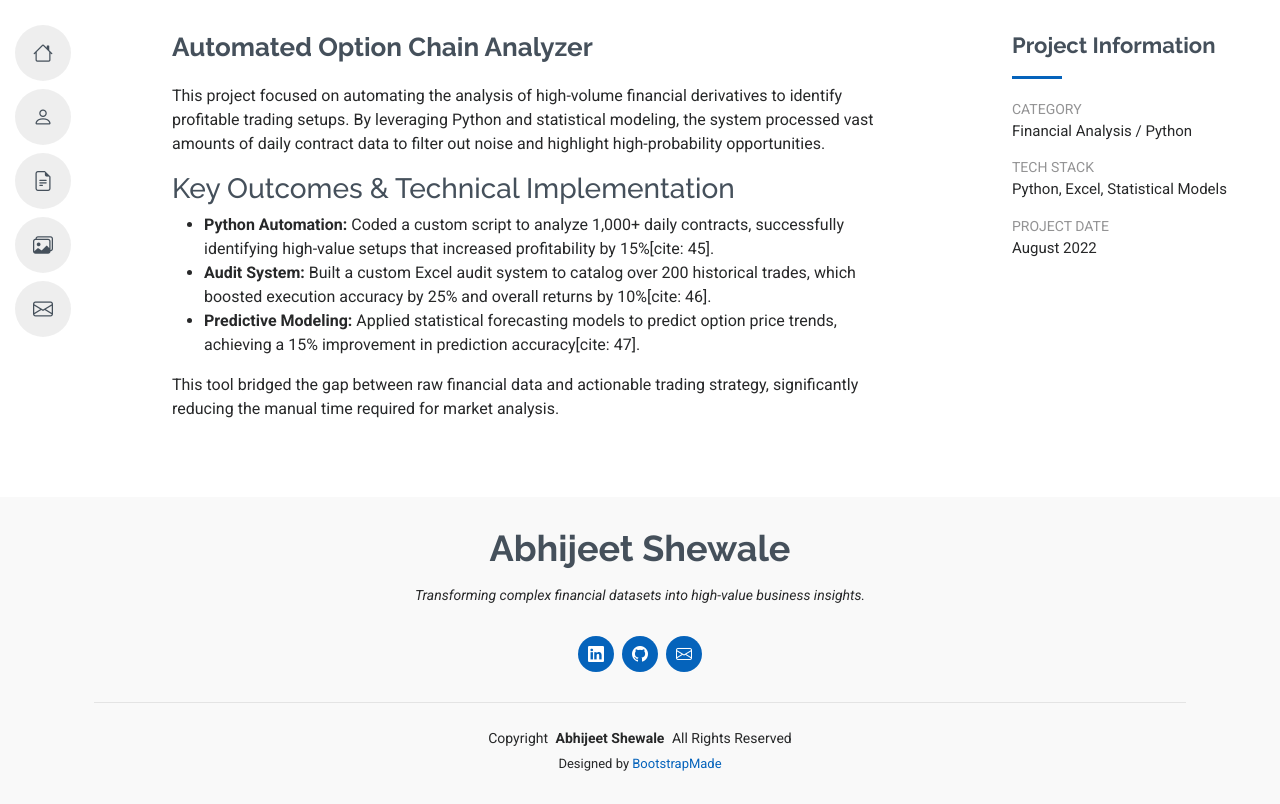
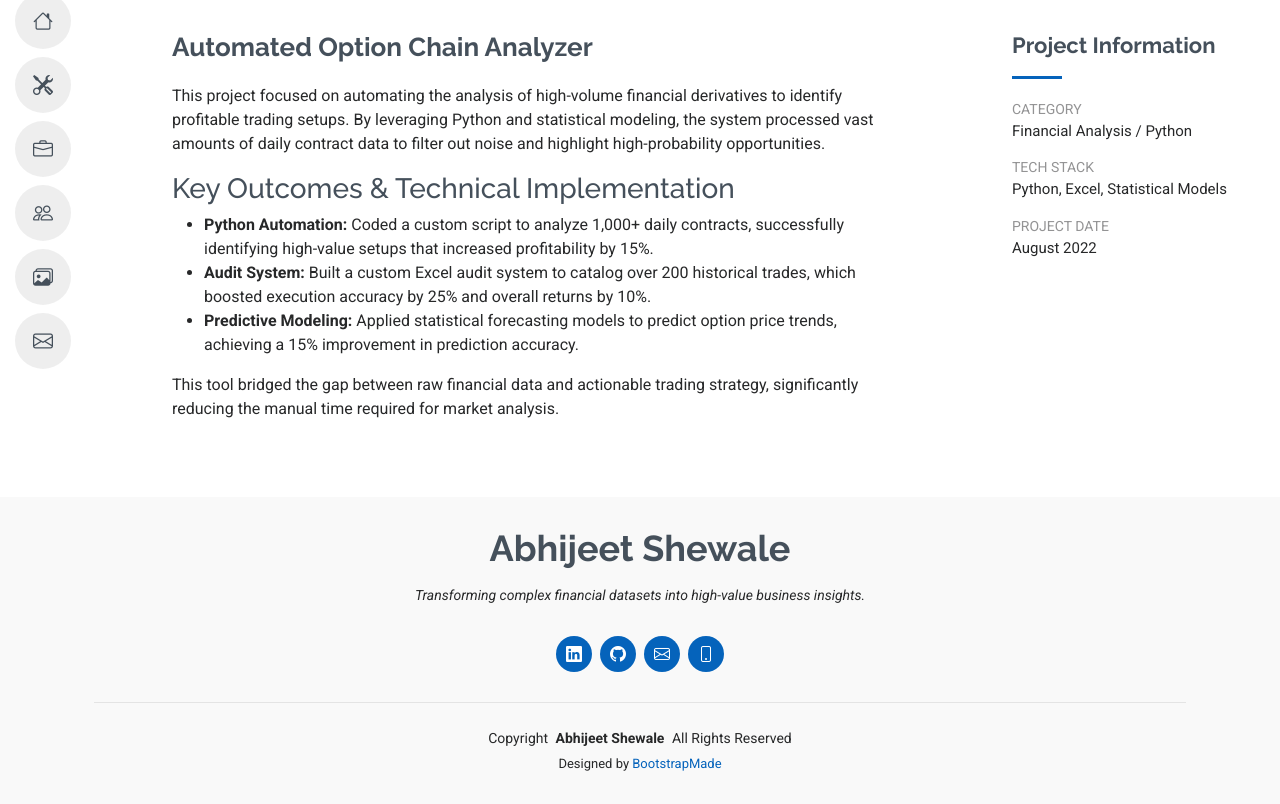
Before and after one commit to abhijeetshewale369/abhijeet_shewale_website, a plain HTML site: page portfolio-details-2.html in a window 1280 px wide. Shown: the part 205-1009 px from the top of the page. Drawn offline with Linux system fonts and the light colour scheme.

Commit message:
Revise portfolio-details-2.html content and links
Updated project details and links in the portfolio page.

```diff
--- a/portfolio-details-2.html
+++ b/portfolio-details-2.html
@@ -33,8 +33,9 @@
     <nav id="navmenu" class="navmenu">
       <ul>
         <li><a href="index.html#hero"><i class="bi bi-house navicon"></i><span>Home</span></a></li>
-        <li><a href="index.html#about"><i class="bi bi-person navicon"></i><span>About</span></a></li>
-        <li><a href="index.html#resume"><i class="bi bi-file-earmark-text navicon"></i><span>Resume</span></a></li>
+        <li><a href="index.html#skills"><i class="bi bi-tools navicon"></i><span>Skills</span></a></li>
+        <li><a href="index.html#experience"><i class="bi bi-briefcase navicon"></i><span>Experience</span></a></li>
+        <li><a href="index.html#volunteering"><i class="bi bi-people navicon"></i><span>Volunteering</span></a></li>
         <li><a href="index.html#portfolio"><i class="bi bi-images navicon"></i><span>Projects</span></a></li>
         <li><a href="index.html#contact"><i class="bi bi-envelope navicon"></i><span>Contact</span></a></li>
       </ul>
@@ -101,9 +102,9 @@
 
               <h3>Key Outcomes & Technical Implementation</h3>
               <ul>
-                <li><strong>Python Automation:</strong> Coded a custom script to analyze 1,000+ daily contracts, successfully identifying high-value setups that increased profitability by 15%[cite: 45].</li>
-                <li><strong>Audit System:</strong> Built a custom Excel audit system to catalog over 200 historical trades, which boosted execution accuracy by 25% and overall returns by 10%[cite: 46].</li>
-                <li><strong>Predictive Modeling:</strong> Applied statistical forecasting models to predict option price trends, achieving a 15% improvement in prediction accuracy[cite: 47].</li>
+                <li><strong>Python Automation:</strong> Coded a custom script to analyze 1,000+ daily contracts, successfully identifying high-value setups that increased profitability by 15%.</li>
+                <li><strong>Audit System:</strong> Built a custom Excel audit system to catalog over 200 historical trades, which boosted execution accuracy by 25% and overall returns by 10%.</li>
+                <li><strong>Predictive Modeling:</strong> Applied statistical forecasting models to predict option price trends, achieving a 15% improvement in prediction accuracy.</li>
               </ul>
 
               <p>
@@ -135,9 +136,10 @@
       <h3 class="sitename">Abhijeet Shewale</h3>
       <p>Transforming complex financial datasets into high-value business insights.</p>
       <div class="social-links d-flex justify-content-center">
-        <a href=""><i class="bi bi-linkedin"></i></a>
-        <a href=""><i class="bi bi-github"></i></a>
+        <a href="http://linkedin.com/in/abhijeet-shewale-biz" target="_blank"><i class="bi bi-linkedin"></i></a>
+        <a href="https://github.com/abhijeetshewale369" target="_blank"><i class="bi bi-github"></i></a>
         <a href="mailto:abhijeet.shewale.369@gmail.com"><i class="bi bi-envelope"></i></a>
+        <a href="tel:+917559269369"><i class="bi bi-phone"></i></a>
       </div>
       <div class="container">
         <div class="copyright">
```
